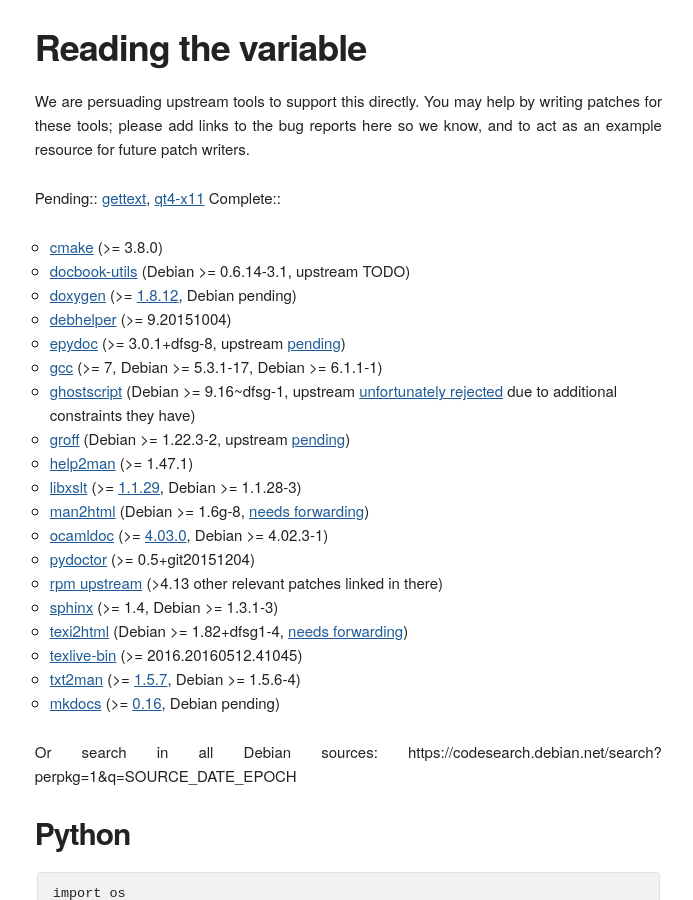
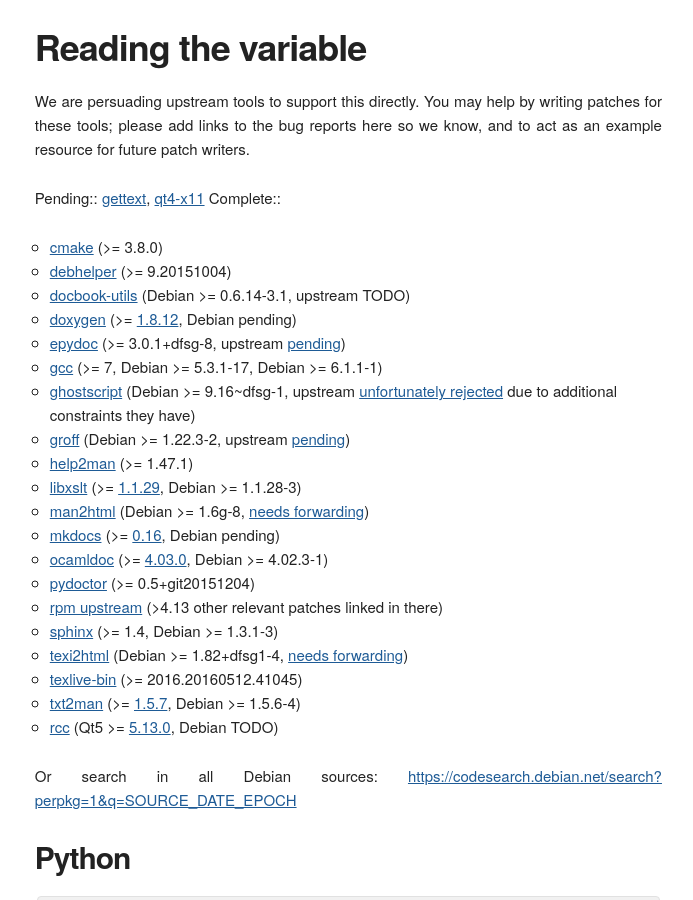
Before and after one commit to prototypefund/reproducible-website, a Jekyll site: the page built from _docs/source-date-epoch.md, in a window 1280 px wide and 900 px high, scrolled down 1592 px. Shown: the whole window, without its empty margins (458-1151 px from the left). Built offline with Jekyll 4.4.1, drawn with Linux system fonts in a browser that asks for light colours; some web fonts are replaced.

Commit message:
source-date-epoch: add rcc from Qt 5.13
Sort the list alphabetically and add a reference to Qt 5. The Debian
package (qtbase5-dev-tools 5.11.3+dfsg-5) do not seem to have this fix
though, but upstream has applied the patch in v5.13.0-alpha1.

```diff
--- a/_docs/source-date-epoch.md
+++ b/_docs/source-date-epoch.md
@@ -55,9 +55,9 @@
  Pending:: [gettext](https://bugs.debian.org/792687), [qt4-x11](https://bugs.debian.org/794681)
  Complete::
   * [cmake](https://gitlab.kitware.com/cmake/cmake/merge_requests/432) (>= 3.8.0)
+  * [debhelper](https://bugs.debian.org/791823) (>= 9.20151004)
   * [docbook-utils](https://bugs.debian.org/800797) (Debian >= 0.6.14-3.1, upstream TODO)
   * [doxygen](https://bugs.debian.org/792201) (>= [1.8.12](https://github.com/doxygen/doxygen/commit/9a2c7bbfb0c53b4532db7280e6804c7ce76d70a3), Debian pending)
-  * [debhelper](https://bugs.debian.org/791823) (>= 9.20151004)
   * [epydoc](https://bugs.debian.org/790899) (>= 3.0.1+dfsg-8, upstream [pending](https://sourceforge.net/p/epydoc/bugs/368/))
   * [gcc](https://gcc.gnu.org/git/?p=gcc.git;a=commitdiff;h=e3e8c48c4a494d9da741c1c8ea6c4c0b7c4ff934) (>= 7, Debian >= 5.3.1-17, Debian >= 6.1.1-1)
   * [ghostscript](https://bugs.debian.org/794004) (Debian >= 9.16~dfsg-1, upstream [unfortunately rejected](http://bugs.ghostscript.com/show_bug.cgi?id=696765) due to additional constraints they have)
@@ -65,6 +65,7 @@
   * [help2man](https://bugs.debian.org/787444) (>= 1.47.1)
   * [libxslt](https://bugs.debian.org/791815) (>= [1.1.29](https://bugzilla.gnome.org/show_bug.cgi?id=758148), Debian >= 1.1.28-3)
   * [man2html](https://bugs.debian.org/796130) (Debian >= 1.6g-8, [needs forwarding](https://sources.debian.net/src/man2html/1.6g-8/debian/patches/035-source-date-epoch.patch/))
+  * [mkdocs](https://bugs.debian.org/824266) (>= [0.16](https://github.com/mkdocs/mkdocs/pull/939/commits/8b006bd7fda55e47e29412896c511c7244398f82), Debian pending)
   * [ocamldoc](https://bugs.debian.org/794586) (>= [4.03.0](https://github.com/ocaml/ocaml/commit/0319173b7d02008e4ce6b81dceaf7c32cf5f8a6f), Debian >= 4.02.3-1)
   * [pydoctor](https://bugs.debian.org/807166) (>= 0.5+git20151204)
   * [rpm upstream](https://github.com/rpm-software-management/rpm/pull/144) (>4.13 other relevant patches linked in there)
@@ -72,9 +73,9 @@
   * [texi2html](https://bugs.debian.org/783475) (Debian >= 1.82+dfsg1-4, [needs forwarding](https://sources.debian.net/src/texi2html/1.82%2Bdfsg1-5/debian/patches/05_reproducible-build/))
   * [texlive-bin](https://bugs.debian.org/792202) (>= 2016.20160512.41045)
   * [txt2man](https://bugs.debian.org/790801) (>= [1.5.7](https://github.com/mvertes/txt2man/pull/1), Debian >= 1.5.6-4)
-  * [mkdocs](https://bugs.debian.org/824266) (>= [0.16](https://github.com/mkdocs/mkdocs/pull/939/commits/8b006bd7fda55e47e29412896c511c7244398f82), Debian pending)
+  * [rcc](https://bugs.debian.org/cgi-bin/bugreport.cgi?bug=894476) (Qt5 >= [5.13.0](https://code.qt.io/cgit/qt/qtbase.git/commit/?id=1ffcca4cc208c48ddb06b6a23abf1756f9724351), Debian TODO)
 
-Or search in all Debian sources: https://codesearch.debian.net/search?perpkg=1&q=SOURCE_DATE_EPOCH
+Or search in all Debian sources: <https://codesearch.debian.net/search?perpkg=1&q=SOURCE_DATE_EPOCH>
 
 ### Python
 
```
